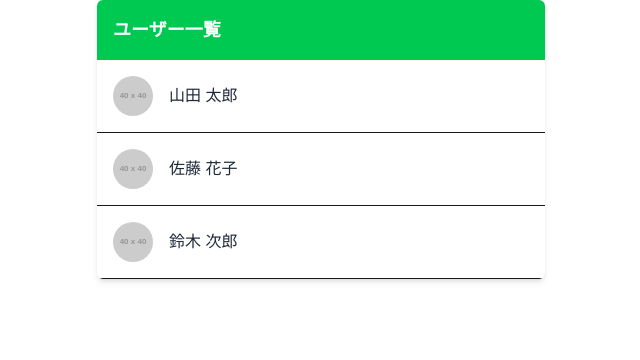
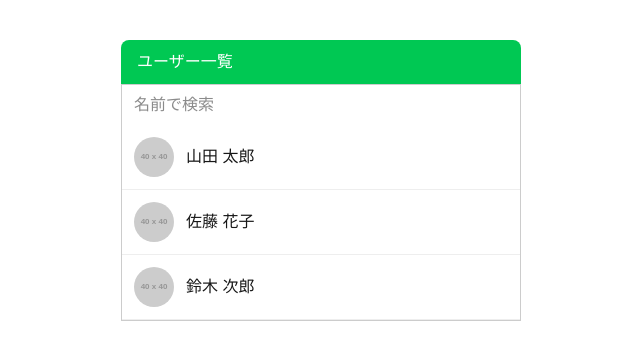
Before and after one commit to t-takumi009/line-messageapi, a Next.js app: page / in a window 1280 px wide. Shown: the top 360 px of the page, without its empty margins (319-959 px from the left). Built offline with nearby package versions, Linux system fonts and the light colour scheme.

Commit message:
検索機能追加

```diff
--- a/src/app/page.tsx
+++ b/src/app/page.tsx
@@ -1,37 +1,95 @@
-import Image from 'next/image'
-
-import React from "react";
-import  Style  from './page.module.css';
+'use client'; // Next.js appディレクトリなら必要
+import { useRef, useEffect } from 'react';
 
 const mockUsers = [
-  { id: 1, name: "山田 太郎", avatar: "https://via.placeholder.com/40" },
-  { id: 2, name: "佐藤 花子", avatar: "https://via.placeholder.com/40" },
-  { id: 3, name: "鈴木 次郎", avatar: "https://via.placeholder.com/40" },
+  { id: 1, name: '山田 太郎', avatar: 'https://via.placeholder.com/40' },
+  { id: 2, name: '佐藤 花子', avatar: 'https://via.placeholder.com/40' },
+  { id: 3, name: '鈴木 次郎', avatar: 'https://via.placeholder.com/40' },
 ];
 
 export default function UserList() {
+  const inputRef = useRef<HTMLInputElement>(null);
+  const listRef = useRef<HTMLUListElement>(null);
+
+  // フィルター関数
+  const handleInput = () => {
+    const keyword = inputRef.current?.value || '';
+    const items = listRef.current?.querySelectorAll('li') || [];
+
+    items.forEach((li) => {
+      const text = li.getAttribute('data-name') || '';
+      const visible = text.includes(keyword);
+      (li as HTMLElement).style.display = visible ? 'flex' : 'none';
+    });
+  };
+
+  // 初期化で全件表示を保証（オプション）
+  useEffect(() => {
+    handleInput();
+  }, []);
+
   return (
-    <div className="h-screen w-full bg-whith-100">
-      <div className="max-w-md mx-auto bg-white shadow-md rounded-md overflow-hidden">
-        <div className="bg-green-500 text-white text-lg font-semibold p-4">
+    <div style={{ maxWidth: 400, margin: '40px auto', fontFamily: 'sans-serif' }}>
+      <h2
+        style={{
+          backgroundColor: '#00c853',
+          color: 'white',
+          padding: '10px 16px',
+          borderTopLeftRadius: '8px',
+          borderTopRightRadius: '8px',
+        }}
+      >
         ユーザー一覧
-        </div>
-        <ul>
+      </h2>
+
+      <input
+        ref={inputRef}
+        type="text"
+        placeholder="名前で検索"
+        onInput={handleInput}
+        style={{
+          width: '100%',
+          padding: '8px 12px',
+          border: '1px solid #ccc',
+          borderBottom: 'none',
+        }}
+      />
+
+      <ul
+        ref={listRef}
+        style={{
+          listStyle: 'none',
+          margin: 0,
+          padding: 0,
+          border: '1px solid #ccc',
+          borderTop: 'none',
+        }}
+      >
         {mockUsers.map((user) => (
           <li
             key={user.id}
-              className="flex items-center gap-4 p-4 border-b hover:bg-gray-100 cursor-pointer"
+            data-name={user.name}
+            style={{
+              display: 'flex',
+              alignItems: 'center',
+              padding: '12px',
+              borderBottom: '1px solid #eee',
+            }}
           >
             <img
               src={user.avatar}
               alt={user.name}
-                className="w-10 h-10 rounded-full"
+              style={{
+                width: 40,
+                height: 40,
+                borderRadius: '50%',
+                marginRight: 12,
+              }}
             />
-              <span className="text-gray-800 font-medium">{user.name}</span>
+            <span>{user.name}</span>
           </li>
         ))}
       </ul>
     </div>
-    </div>
   );
 }
```
Lines whose indentation alone changed are shown as unchanged.
